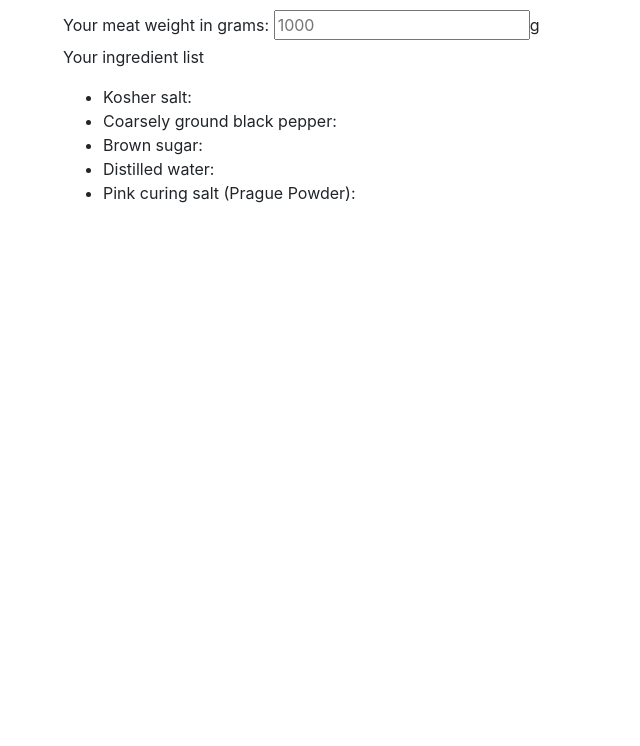
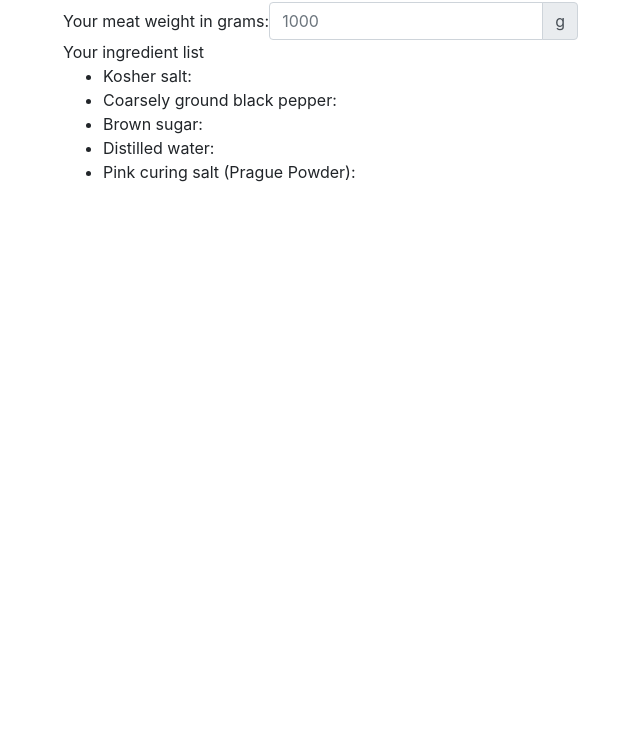
Before and after one commit to risafj/bacon-recipe-calculator, a plain HTML site: page dest/index.html in a window 1280 px wide. Shown: the part 54-800 px from the top of the page, without its empty margins (22-662 px from the left). Drawn offline with nearby package versions, Linux system fonts and the light colour scheme.

Commit message:
Add bs classes to input form

```diff
--- a/dest/index.html
+++ b/dest/index.html
@@ -10,11 +10,14 @@
   <body>
     <div class="container">
       <h1>Bacon Recipe Calculator</h1>
-      <div>
-        <p></p>
+      <div class="form-inline">
         <label for="meat-weight">Your meat weight in grams:</label>
-        <input id="meat-weight" type="number" min="0" oninput="validity.valid||(value='');" placeholder="1000">g
-        <p>Your ingredient list</p>
+        <div class="input-group">
+          <input class="form-control" id="meat-weight" type="number" min="0" oninput="validity.valid||(value='');" placeholder="1000">
+          <div class="input-group-append"><span class="input-group-text">g</span></div>
+        </div>
+      </div>
+      <div>Your ingredient list</div>
       <ul>
         <li id="salt">Kosher salt: </li>
         <li id="pepper">Coarsely ground black pepper: </li>
@@ -23,7 +26,6 @@
         <li id="cure">Pink curing salt (Prague Powder): </li>
       </ul>
     </div>
-    </div>
   </body>
   <script src="scripts/script.js"></script>
 </html>
```
Also changed, not shown: 1 other file. Lines whose indentation alone changed are shown as unchanged.
